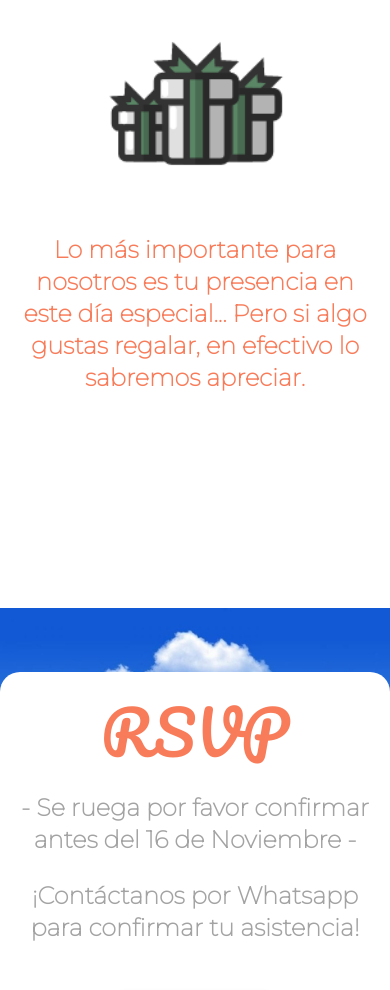
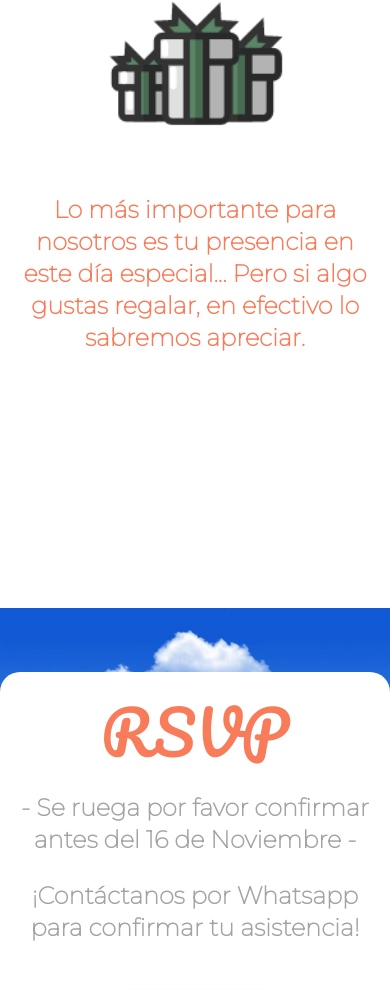
Before and after one commit to Codereggs/webPageMatrimonial, a React (Create React App) app: page / in a window 390 px wide. Shown: the part 4592-5582 px from the top of the page. Built offline with nearby package versions, Linux system fonts and the light colour scheme.

Commit message:
fix regalos mobile responsive

```diff
--- a/src/Components/Regalos.css
+++ b/src/Components/Regalos.css
@@ -10,3 +10,7 @@
 .giftIcon {
   width: 16rem;
 }
+
+.regalosC {
+  margin-bottom: 5rem;
+}
--- a/src/Components/Regalos.js
+++ b/src/Components/Regalos.js
@@ -12,7 +12,7 @@ const Regalos = () => {
   return (
     <section className="regalos" id="regalos">
       <img src={regalos} alt="regalos" className="giftIcon" />
-      <Container>
+      <Container className="regalosC">
         <Typography variant={res} color="#f87c5a">
           Lo más importante para nosotros es tu presencia en este día
           especial... Pero si algo gustas regalar, en efectivo lo sabremos
```
